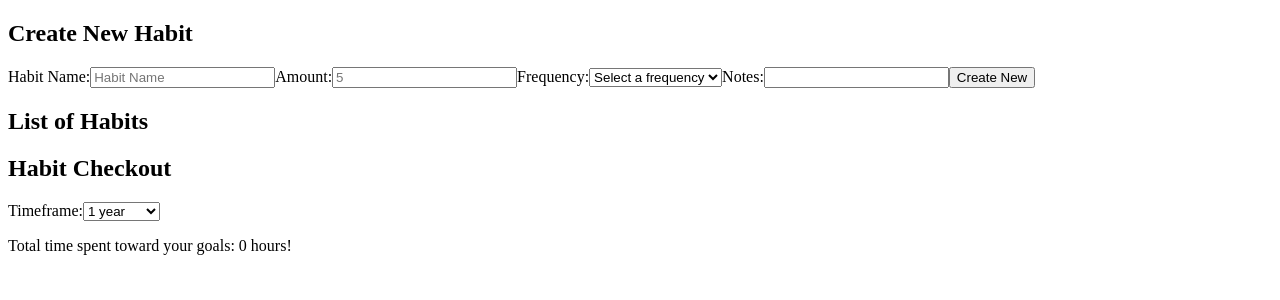
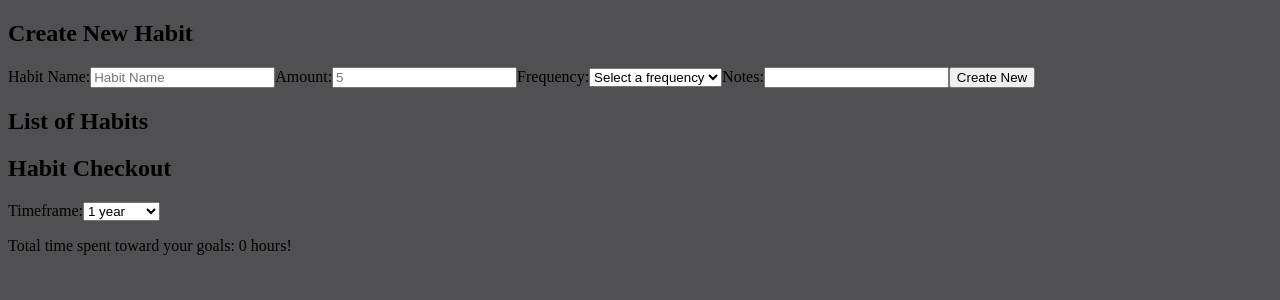
Before and after one commit to jruffolo/habit-impact, a React (Vite) app: page / in a window 1280 px wide. Shown: the top 300 px of the page. Built offline with nearby package versions, Linux system fonts and the light colour scheme.

Commit message:
Update hash key name

```diff
--- a/src/App.jsx
+++ b/src/App.jsx
@@ -37,13 +37,13 @@ function InputForm({ state, updateState }) {
     const hash = hashCode(formJson.name.toLowerCase());
 
     for (const habit of state) {
-      if (habit.hash == hash) {
+      if (habit.id == hash) {
         console.log('Entry already exists with that name');
         return;
       }
     }
 
-    formJson.hash = hash;
+    formJson.id = hash;
     updateState([...state, formJson]);
   }
 
--- a/src/index.css
+++ b/src/index.css
@@ -0,0 +1,3 @@
+body {
+    background-color: rgb(80, 80, 82);
+}
```
